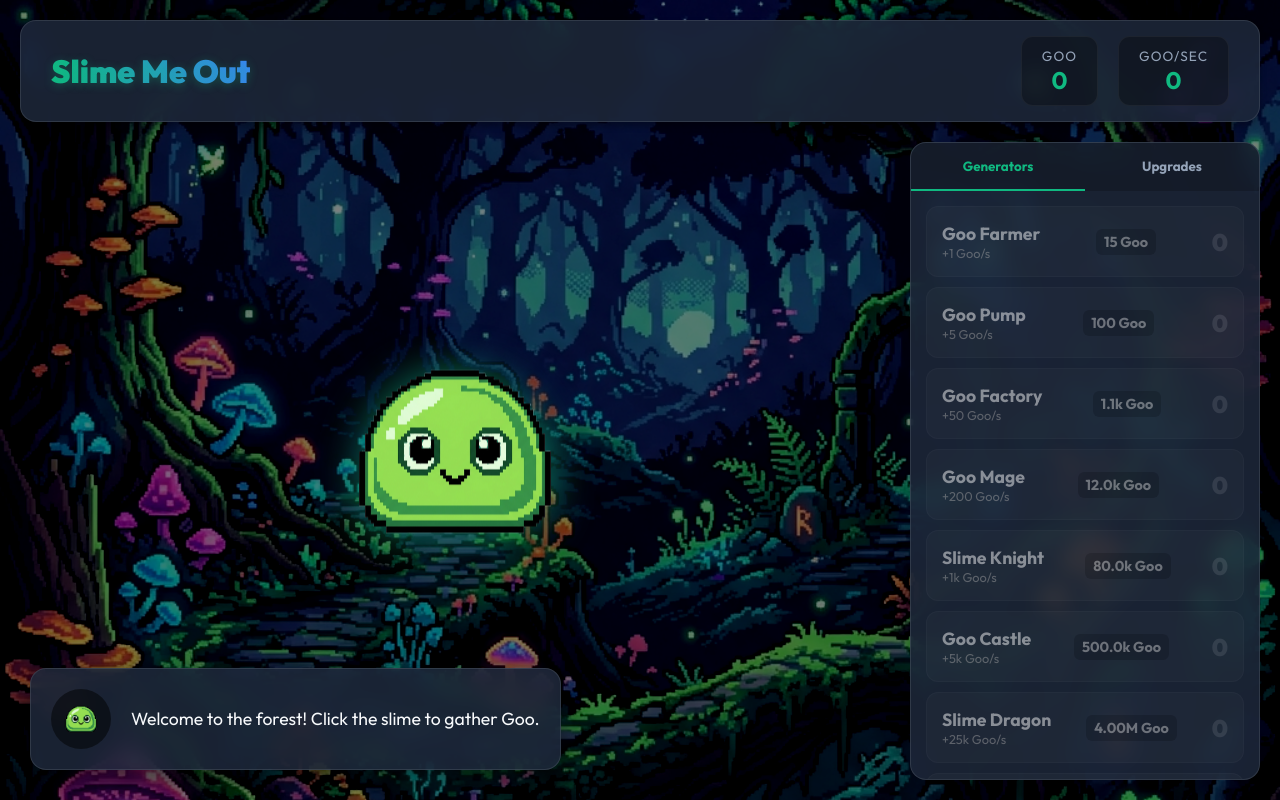
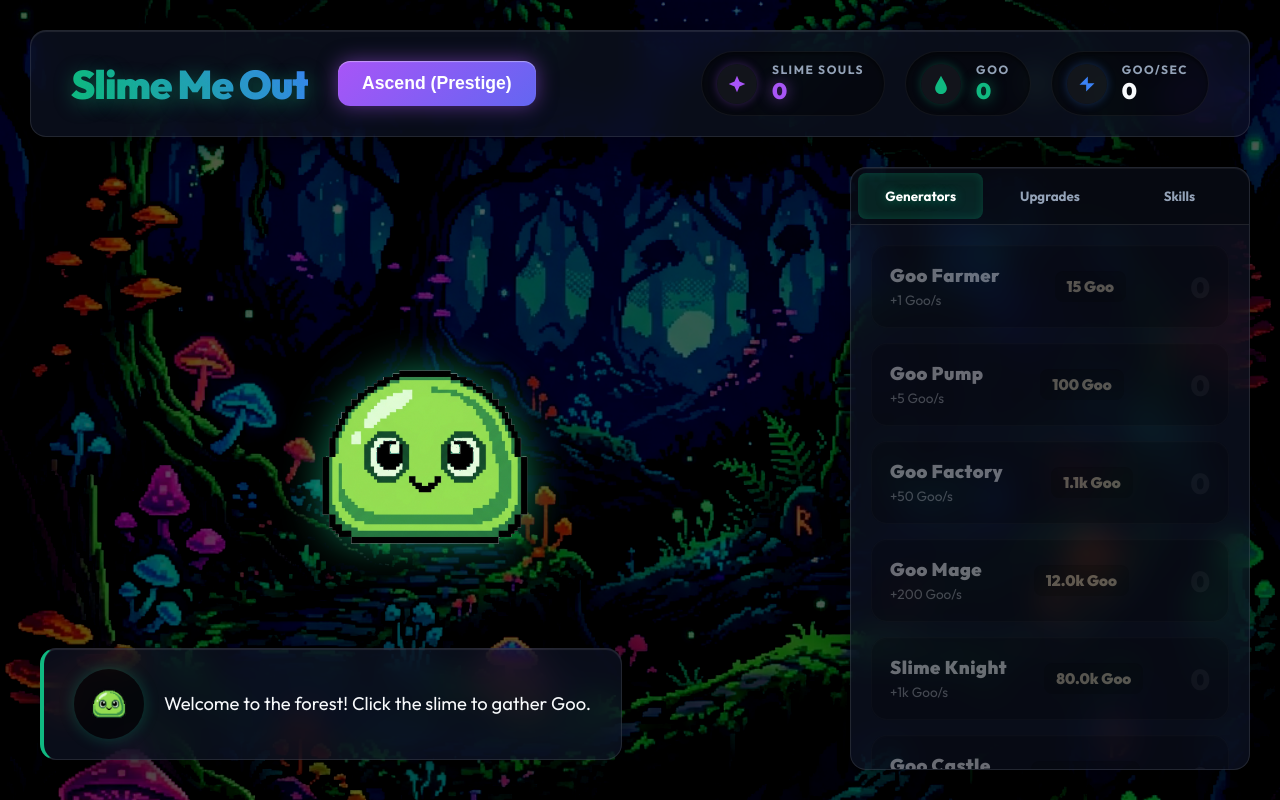
Before and after one commit to Alex-GM98/slime-me-out, a website built with Vite: page index.html in a window 1280 px wide. Built offline with nearby package versions, Linux system fonts and the light colour scheme.

Commit message:
UI Overhaul: Glassmorphism and aesthetics

```diff
--- a/index.html
+++ b/index.html
@@ -16,20 +16,46 @@
         <header id="header">
           <div class="header-left">
             <h1>Slime Me Out</h1>
-            <button id="prestige-btn" class="hidden">Ascend (Prestige)</button>
+            <button id="prestige-btn" class="hidden">
+              <span id="prestige-btn-text">Ascend (Prestige)</span>
+              <div class="shine"></div>
+            </button>
           </div>
           <div class="stats">
-            <div class="stat-box prestige-stat hidden" id="souls-container">
-              <span class="stat-label">Slime Souls</span>
-              <span id="souls-amount" class="stat-value text-purple">0</span>
+            <div class="stat-pill prestige-stat hidden" id="souls-container">
+              <div class="stat-icon soul-icon">
+                <svg viewBox="0 0 24 24" width="20" height="20" fill="currentColor">
+                  <path d="M12 2l3 7 7 3-7 3-3 7-3-7-7-3 7-3z"/>
+                </svg>
+              </div>
+              <div class="stat-content">
+                <span class="stat-label">Slime Souls</span>
+                <span id="souls-amount" class="stat-value text-purple glow-purple">0</span>
+              </div>
             </div>
-            <div class="stat-box">
-              <span class="stat-label">Goo</span>
-              <span id="goo-amount" class="stat-value">0</span>
+
+            <div class="stat-pill">
+              <div class="stat-icon goo-icon">
+                <svg viewBox="0 0 24 24" width="20" height="20" fill="currentColor">
+                  <path d="M12 2C8 9.5 5 13.5 5 17c0 3.866 3.134 7 7 7s7-3.134 7-7c0-3.5-3-7.5-7-15z"/>
+                </svg>
+              </div>
+              <div class="stat-content">
+                <span class="stat-label">Goo</span>
+                <span id="goo-amount" class="stat-value glow-green">0</span>
+              </div>
             </div>
-            <div class="stat-box">
-              <span class="stat-label">Goo/sec</span>
-              <span id="goo-per-sec" class="stat-value">0</span>
+
+            <div class="stat-pill">
+              <div class="stat-icon rate-icon">
+                <svg viewBox="0 0 24 24" width="20" height="20" fill="currentColor">
+                  <path d="M13 3v8h8L11 21v-8H3l10-10z"/>
+                </svg>
+              </div>
+              <div class="stat-content">
+                <span class="stat-label">Goo/sec</span>
+                <span id="goo-per-sec" class="stat-value">0</span>
+              </div>
             </div>
           </div>
         </header>
@@ -59,9 +85,11 @@
         </aside>
 
         <!-- Dialogue System -->
-        <div id="dialogue-box" class="hidden">
+        <div id="dialogue-box" class="hidden glass-panel">
           <img src="/slime_transparent.png" id="dialogue-portrait" alt="Speaker" />
-          <div id="dialogue-text">Welcome to the forest! Click me to get started.</div>
+          <div id="dialogue-content">
+            <div id="dialogue-text"></div>
+          </div>
         </div>
       </div>
     </div>
--- a/src/main.js
+++ b/src/main.js
@@ -107,10 +107,13 @@ function updateUI() {
   gooPerSecEl.textContent = formatNumber(gooPerSecond);
   soulsAmountEl.textContent = formatNumber(slimeSouls);
 
+  document.getElementById('header').classList.add('glass-panel');
+  document.getElementById('sidebar').classList.add('glass-panel');
+
   if (goo >= 10000 || slimeSouls > 0) {
     prestigeBtn.classList.remove('hidden');
     const soulsToGain = calculatePrestigeSouls();
-    prestigeBtn.textContent = `Ascend (+${soulsToGain} Souls)`;
+    document.getElementById('prestige-btn-text').textContent = `Ascend (+${soulsToGain} Souls)`;
   } else {
     prestigeBtn.classList.add('hidden');
   }
@@ -359,12 +362,27 @@ prestigeBtn.addEventListener('click', () => {
   }
 });
 
+let typeWriterTimeout;
 function showDialogue(text, duration = 4000) {
-  dialogueText.textContent = text;
   dialogueBox.classList.remove('hidden');
-  setTimeout(() => {
-    dialogueBox.classList.add('hidden');
-  }, duration);
+  dialogueText.textContent = '';
+
+  clearTimeout(typeWriterTimeout);
+
+  let i = 0;
+  function typeWriter() {
+    if (i < text.length) {
+      dialogueText.textContent += text.charAt(i);
+      i++;
+      typeWriterTimeout = setTimeout(typeWriter, 30);
+    } else {
+      typeWriterTimeout = setTimeout(() => {
+        dialogueBox.classList.add('hidden');
+      }, duration);
+    }
+  }
+
+  typeWriter();
 }
 
 // Slime chatter logic
--- a/src/style.css
+++ b/src/style.css
@@ -2,11 +2,15 @@
 
 :root {
   --bg-dark: #0f172a;
-  --bg-panel: rgba(30, 41, 59, 0.85);
+  --bg-panel: rgba(15, 23, 42, 0.6);
+  --bg-panel-hover: rgba(30, 41, 59, 0.8);
+  --glass-border: rgba(255, 255, 255, 0.1);
+  --glass-border-glow: rgba(16, 185, 129, 0.3);
   --text-main: #f8fafc;
   --text-muted: #94a3b8;
-  --accent-color: #10b981;
+  --accent-green: #10b981;
   --accent-purple: #a855f7;
+  --accent-blue: #3b82f6;
   --font-main: 'Outfit', sans-serif;
   --border-radius: 16px;
 }
@@ -18,113 +22,130 @@ body { font-family: var(--font-main); background-color: var(--bg-dark); color: v
 #background {
   position: absolute; top: 0; left: 0; width: 100%; height: 100%;
   background-image: url('/bg.png'); background-size: cover; background-position: center;
-  z-index: -1; filter: brightness(0.5) contrast(1.2);
+  z-index: -1; filter: brightness(0.4) contrast(1.3) saturate(1.2);
 }
 
 #game-container {
-  display: grid; grid-template-columns: 1fr 350px; grid-template-rows: auto 1fr;
-  width: 100%; height: 100%; padding: 20px; gap: 20px;
+  display: grid; grid-template-columns: 1fr 400px; grid-template-rows: auto 1fr;
+  width: 100%; height: 100%; padding: 30px; gap: 30px;
+}
+
+/* Glassmorphism utility */
+.glass-panel {
+  background: var(--bg-panel);
+  backdrop-filter: blur(16px);
+  -webkit-backdrop-filter: blur(16px);
+  border-radius: var(--border-radius);
+  border: 1px solid var(--glass-border);
+  box-shadow: 0 8px 32px rgba(0, 0, 0, 0.4), inset 0 1px 1px rgba(255, 255, 255, 0.1);
 }
 
 #header {
   grid-column: 1 / -1; display: flex; justify-content: space-between; align-items: center;
-  background: var(--bg-panel); backdrop-filter: blur(10px); padding: 15px 30px;
-  border-radius: var(--border-radius); border: 1px solid rgba(255, 255, 255, 0.1);
-  box-shadow: 0 4px 6px rgba(0, 0, 0, 0.3);
+  padding: 20px 40px;
 }
 
-.header-left { display: flex; align-items: center; gap: 20px; }
+.header-left { display: flex; align-items: center; gap: 30px; }
 
 h1 {
-  font-weight: 900; font-size: 2rem;
-  background: linear-gradient(to right, #10b981, #3b82f6);
+  font-weight: 900; font-size: 2.5rem; letter-spacing: -1px;
+  background: linear-gradient(to right, var(--accent-green), var(--accent-blue));
   -webkit-background-clip: text; -webkit-text-fill-color: transparent;
-  text-shadow: 0px 2px 10px rgba(16, 185, 129, 0.3);
+  text-shadow: 0px 4px 20px rgba(16, 185, 129, 0.4);
 }
 
+/* Ascend Button with Shine */
 #prestige-btn {
-  background: linear-gradient(135deg, #a855f7, #6366f1);
-  color: white; border: none; padding: 10px 20px; border-radius: 8px;
-  font-weight: bold; cursor: pointer; transition: transform 0.2s;
-  box-shadow: 0 4px 15px rgba(168, 85, 247, 0.4);
+  position: relative; overflow: hidden;
+  background: linear-gradient(135deg, var(--accent-purple), #6366f1);
+  color: white; border: none; padding: 12px 24px; border-radius: 12px;
+  font-weight: 900; font-size: 1.1rem; cursor: pointer; transition: transform 0.2s, box-shadow 0.2s;
+  box-shadow: 0 0 20px rgba(168, 85, 247, 0.5), inset 0 1px 1px rgba(255, 255, 255, 0.4);
 }
-#prestige-btn:hover { transform: scale(1.05); }
+#prestige-btn:hover { transform: translateY(-2px) scale(1.02); box-shadow: 0 0 30px rgba(168, 85, 247, 0.8), inset 0 1px 1px rgba(255, 255, 255, 0.4); }
+#prestige-btn:active { transform: translateY(1px); }
 
+.shine {
+  position: absolute; top: 0; left: -100%; width: 50%; height: 100%;
+  background: linear-gradient(to right, rgba(255,255,255,0) 0%, rgba(255,255,255,0.4) 50%, rgba(255,255,255,0) 100%);
+  transform: skewX(-20deg); animation: shine 3s infinite;
+}
+@keyframes shine { 0% { left: -100%; } 20% { left: 200%; } 100% { left: 200%; } }
+
+/* Stats UI */
 .stats { display: flex; gap: 20px; }
-.stat-box { display: flex; flex-direction: column; align-items: center; background: rgba(0, 0, 0, 0.3); padding: 10px 20px; border-radius: 12px; border: 1px solid rgba(255, 255, 255, 0.05); }
-.stat-label { font-size: 0.85rem; color: var(--text-muted); text-transform: uppercase; letter-spacing: 1px; }
-.stat-value { font-size: 1.5rem; font-weight: 700; color: var(--accent-color); }
-.text-purple { color: var(--accent-purple) !important; text-shadow: 0 0 10px rgba(168, 85, 247, 0.5); }
+.stat-pill {
+  display: flex; align-items: center; gap: 15px;
+  background: rgba(0, 0, 0, 0.4); padding: 10px 20px 10px 15px;
+  border-radius: 50px; border: 1px solid rgba(255, 255, 255, 0.05);
+  box-shadow: inset 0 2px 4px rgba(0,0,0,0.5);
+}
+.stat-icon {
+  display: flex; align-items: center; justify-content: center;
+  width: 40px; height: 40px; border-radius: 50%;
+  background: rgba(255, 255, 255, 0.05);
+}
+.goo-icon { color: var(--accent-green); box-shadow: 0 0 10px rgba(16, 185, 129, 0.3); }
+.soul-icon { color: var(--accent-purple); box-shadow: 0 0 10px rgba(168, 85, 247, 0.3); }
+.rate-icon { color: var(--accent-blue); box-shadow: 0 0 10px rgba(59, 130, 246, 0.3); }
+
+.stat-content { display: flex; flex-direction: column; }
+.stat-label { font-size: 0.75rem; color: var(--text-muted); text-transform: uppercase; letter-spacing: 1.5px; font-weight: 700; }
+.stat-value { font-size: 1.4rem; font-weight: 900; }
+
+.glow-green { color: var(--accent-green); text-shadow: 0 0 15px rgba(16, 185, 129, 0.6); }
+.glow-purple { color: var(--accent-purple); text-shadow: 0 0 15px rgba(168, 85, 247, 0.6); }
+.text-purple { color: var(--accent-purple) !important; }
 
 #main-area { position: relative; display: flex; justify-content: center; align-items: center; flex-direction: column; }
-#slime-container { position: relative; cursor: pointer; transition: transform 0.1s cubic-bezier(0.175, 0.885, 0.32, 1.275); }
-#slime-container:active { transform: scale(0.95); }
+#slime-container { position: relative; cursor: pointer; transition: transform 0.1s cubic-bezier(0.175, 0.885, 0.32, 1.275); z-index: 20;}
+#slime-container:active { transform: scale(0.92); }
 #slime {
-  width: 300px; height: auto;
-  filter: drop-shadow(0 0 20px rgba(16, 185, 129, 0.6));
+  width: 320px; height: auto;
+  filter: drop-shadow(0 0 30px rgba(16, 185, 129, 0.6));
   animation: float 4s ease-in-out infinite;
+  transition: filter 0.3s ease;
 }
+#slime-container:hover #slime { filter: drop-shadow(0 0 50px rgba(16, 185, 129, 1)) brightness(1.1); }
 
-@keyframes float { 0% { transform: translateY(0px); } 50% { transform: translateY(-15px); } 100% { transform: translateY(0px); } }
+@keyframes float { 0% { transform: translateY(0px); } 50% { transform: translateY(-20px); } 100% { transform: translateY(0px); } }
 
-#floating-numbers-container { position: absolute; top: 0; left: 0; width: 100%; height: 100%; pointer-events: none; }
-.floating-number { position: absolute; color: #fff; font-weight: 900; font-size: 24px; text-shadow: 0 2px 4px rgba(0,0,0,0.8); animation: floatUp 1s ease-out forwards; pointer-events: none; }
-@keyframes floatUp { 0% { transform: translateY(0) scale(1); opacity: 1; } 100% { transform: translateY(-50px) scale(1.5); opacity: 0; } }
+#floating-numbers-container { position: absolute; top: 0; left: 0; width: 100%; height: 100%; pointer-events: none; z-index: 50;}
+.floating-number { position: absolute; color: #fff; font-weight: 900; font-size: 28px; text-shadow: 0 4px 10px rgba(16,185,129,0.8); animation: floatUp 1s cubic-bezier(0.1, 0.8, 0.3, 1) forwards; pointer-events: none; }
+@keyframes floatUp { 0% { transform: translateY(0) scale(0.8); opacity: 0; } 20% { transform: translateY(-20px) scale(1.2); opacity: 1; } 100% { transform: translateY(-80px) scale(1); opacity: 0; } }
 
-#sidebar { background: var(--bg-panel); backdrop-filter: blur(10px); border-radius: var(--border-radius); border: 1px solid rgba(255, 255, 255, 0.1); display: flex; flex-direction: column; overflow: hidden; }
-.tabs { display: flex; background: rgba(0, 0, 0, 0.2); }
-.tab-btn { flex: 1; padding: 15px 5px; background: none; border: none; color: var(--text-muted); font-family: inherit; font-weight: 700; cursor: pointer; transition: all 0.2s; border-bottom: 2px solid transparent; }
+#sidebar { display: flex; flex-direction: column; overflow: hidden; }
+.tabs { display: flex; padding: 5px; background: rgba(0, 0, 0, 0.3); border-bottom: 1px solid var(--glass-border); }
+.tab-btn { flex: 1; padding: 15px 5px; background: transparent; border: none; color: var(--text-muted); font-family: inherit; font-weight: 700; cursor: pointer; transition: all 0.3s; border-radius: 8px; margin: 0 2px;}
 .tab-btn:hover { color: var(--text-main); background: rgba(255, 255, 255, 0.05); }
-.tab-btn.active { color: var(--accent-color); border-bottom-color: var(--accent-color); }
-.tab-content { display: none; flex: 1; overflow-y: auto; padding: 15px; }
-.tab-content.active { display: flex; flex-direction: column; gap: 10px; }
+.tab-btn.active { color: #fff; background: rgba(16, 185, 129, 0.15); box-shadow: inset 0 0 10px rgba(16, 185, 129, 0.2); text-shadow: 0 0 10px rgba(16, 185, 129, 0.5); }
+.tab-content { display: none; flex: 1; overflow-y: auto; padding: 20px; }
+.tab-content.active { display: flex; flex-direction: column; gap: 15px; }
 
-.shop-item { display: flex; justify-content: space-between; align-items: center; background: rgba(255, 255, 255, 0.05); border: 1px solid rgba(255, 255, 255, 0.05); padding: 15px; border-radius: 12px; cursor: pointer; transition: all 0.2s; }
-.shop-item:hover:not(.disabled) { background: rgba(255, 255, 255, 0.1); transform: translateY(-2px); border-color: rgba(255, 255, 255, 0.2); }
-.shop-item:active:not(.disabled) { transform: translateY(0); }
-.shop-item.disabled { opacity: 0.5; cursor: not-allowed; filter: grayscale(1); }
+.shop-item { display: flex; justify-content: space-between; align-items: center; background: rgba(0, 0, 0, 0.4); border: 1px solid rgba(255, 255, 255, 0.05); padding: 18px; border-radius: 16px; cursor: pointer; transition: all 0.2s cubic-bezier(0.4, 0, 0.2, 1); box-shadow: inset 0 2px 5px rgba(255,255,255,0.02); }
+.shop-item:hover:not(.disabled) { background: var(--bg-panel-hover); transform: translateY(-3px) scale(1.02); border-color: var(--glass-border-glow); box-shadow: 0 10px 20px rgba(0,0,0,0.3), inset 0 2px 5px rgba(255,255,255,0.05); }
+.shop-item:active:not(.disabled) { transform: translateY(0) scale(0.98); }
+.shop-item.disabled { opacity: 0.4; cursor: not-allowed; filter: grayscale(0.8); }
 
-.item-info { display: flex; flex-direction: column; }
-.item-name { font-weight: 700; font-size: 1.1rem; }
-.item-desc { font-size: 0.8rem; color: var(--text-muted); }
-.item-cost { font-weight: 700; color: #fbbf24; background: rgba(0, 0, 0, 0.3); padding: 4px 8px; border-radius: 6px; font-size: 0.9rem; }
-.item-count { font-size: 1.5rem; font-weight: 900; color: rgba(255, 255, 255, 0.2); }
+.item-info { display: flex; flex-direction: column; gap: 4px; }
+.item-name { font-weight: 900; font-size: 1.15rem; letter-spacing: 0.5px; }
+.item-desc { font-size: 0.85rem; color: var(--text-muted); }
+.item-cost { font-weight: 800; color: #fbbf24; background: rgba(0, 0, 0, 0.5); padding: 6px 12px; border-radius: 8px; font-size: 0.95rem; box-shadow: inset 0 1px 3px rgba(0,0,0,0.5); }
+.item-count { font-size: 1.8rem; font-weight: 900; color: rgba(255, 255, 255, 0.1); margin-left: 10px;}
 
-#dialogue-box { position: absolute; bottom: 30px; left: 30px; background: var(--bg-panel); backdrop-filter: blur(10px); border-radius: var(--border-radius); border: 1px solid rgba(255, 255, 255, 0.1); padding: 20px; display: flex; align-items: center; gap: 20px; max-width: 600px; box-shadow: 0 10px 25px rgba(0,0,0,0.5); transition: transform 0.3s, opacity 0.3s; z-index: 100; }
-#dialogue-box.hidden { transform: translateY(150px); opacity: 0; pointer-events: none; }
-#dialogue-portrait { width: 60px; height: 60px; border-radius: 50%; background: rgba(0,0,0,0.5); padding: 5px; }
-#dialogue-text { font-size: 1.1rem; line-height: 1.5; }
-
-.hidden { display: none !important; }
+#dialogue-box { position: absolute; bottom: 40px; left: 40px; padding: 20px 30px; display: flex; align-items: center; gap: 20px; max-width: 600px; transition: transform 0.4s cubic-bezier(0.175, 0.885, 0.32, 1.275), opacity 0.4s; z-index: 100; border-left: 4px solid var(--accent-green); }
+#dialogue-box.hidden { transform: translateY(150px) scale(0.9); opacity: 0; pointer-events: none; }
+#dialogue-portrait { width: 70px; height: 70px; border-radius: 50%; background: rgba(0,0,0,0.6); padding: 8px; box-shadow: 0 0 15px rgba(16, 185, 129, 0.3); }
+#dialogue-content { display: flex; flex-direction: column; gap: 5px; }
+#dialogue-text { font-size: 1.15rem; line-height: 1.5; font-weight: 500;}
 
 /* Companions Area */
-#companions-container {
-  position: absolute;
-  bottom: 20px;
-  width: 100%;
-  display: flex;
-  justify-content: center;
-  align-items: flex-end;
-  gap: 15px;
-  flex-wrap: wrap;
-  padding: 0 40px;
-  pointer-events: none;
-}
+#companions-container { position: absolute; bottom: 20px; width: 100%; display: flex; justify-content: center; align-items: flex-end; gap: 15px; flex-wrap: wrap; padding: 0 40px; pointer-events: none; z-index: 10; }
+.mini-slime { width: 65px; height: auto; animation: bounce 2s infinite ease-in-out; transform-origin: bottom; }
+@keyframes bounce { 0%, 100% { transform: scaleY(1) translateY(0); } 50% { transform: scaleY(0.9) translateY(-15px); } }
 
-.mini-slime {
-  width: 60px;
-  height: auto;
-  filter: drop-shadow(0 0 10px rgba(16, 185, 129, 0.4));
-  animation: bounce 2s infinite ease-in-out;
-  transform-origin: bottom;
-}
-
-@keyframes bounce {
-  0%, 100% { transform: scaleY(1) translateY(0); }
-  50% { transform: scaleY(0.9) translateY(-10px); }
-}
-
-::-webkit-scrollbar { width: 6px; }
-::-webkit-scrollbar-track { background: rgba(0, 0, 0, 0.1); }
-::-webkit-scrollbar-thumb { background: rgba(255, 255, 255, 0.2); border-radius: 10px; }
+/* Custom Scrollbar */
+::-webkit-scrollbar { width: 8px; }
+::-webkit-scrollbar-track { background: rgba(0, 0, 0, 0.2); border-radius: 10px; margin: 10px 0;}
+::-webkit-scrollbar-thumb { background: rgba(255, 255, 255, 0.15); border-radius: 10px; border: 2px solid rgba(0,0,0,0.2); }
 ::-webkit-scrollbar-thumb:hover { background: rgba(255, 255, 255, 0.3); }
```
